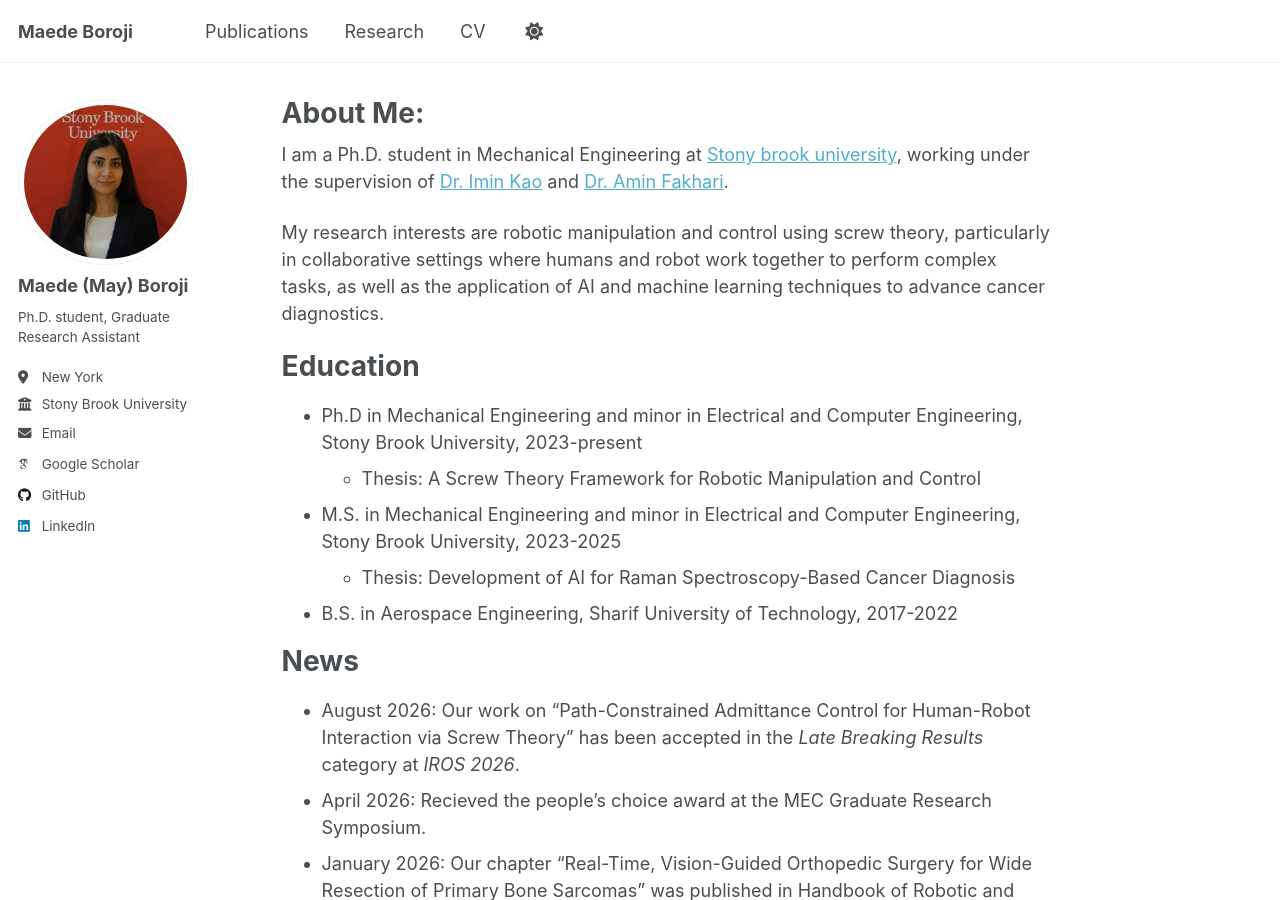
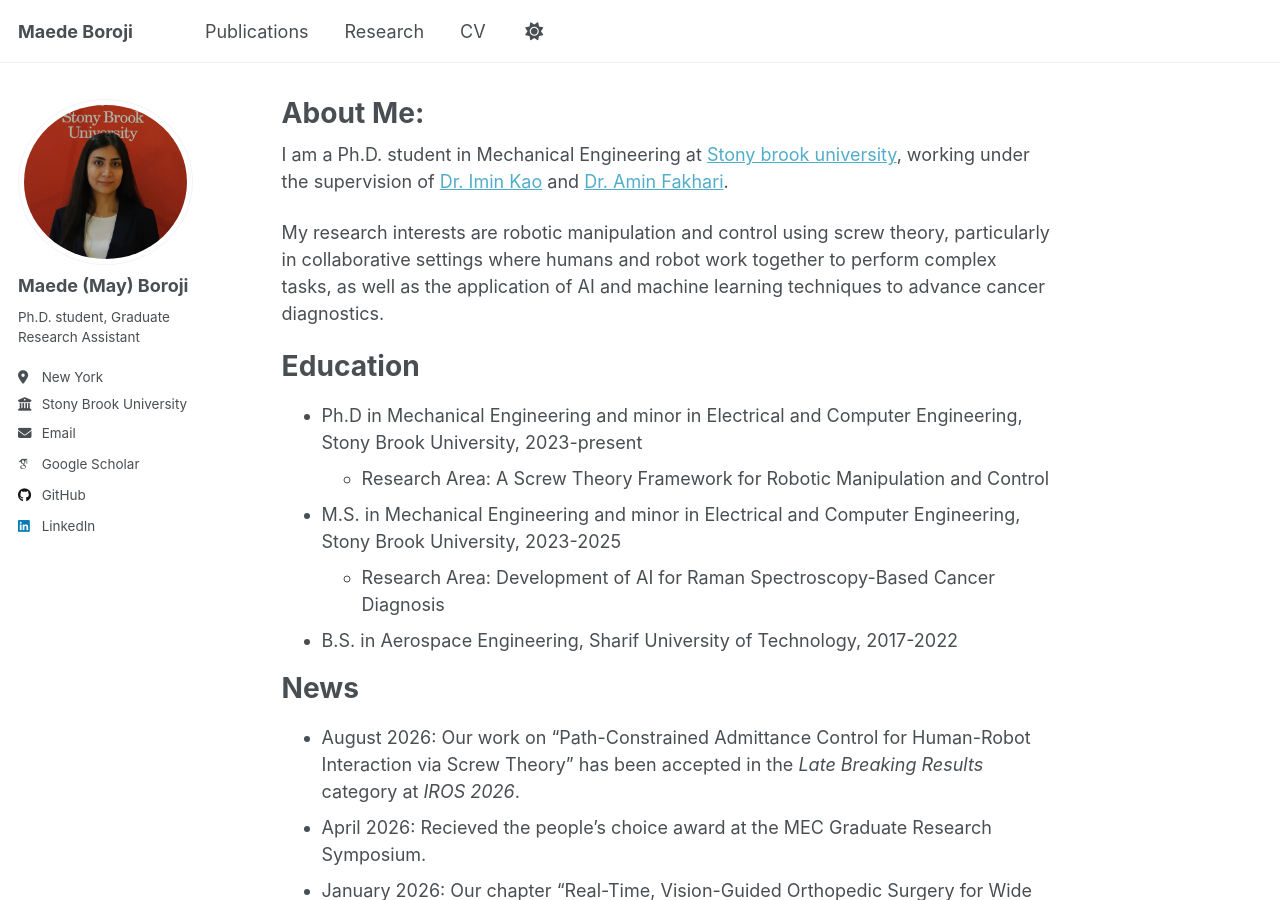
Before and after one commit to MahiBoroji/MahiBoroji.github.io, a Jekyll site: the page built from _pages/about.md, in a window 1280 px wide and 900 px high. Built offline with Jekyll 4.4.1, drawn with Linux system fonts in a browser that asks for light colours; some web fonts are replaced.

Commit message:
Update thesis to research area

```diff
--- a/_pages/about.md
+++ b/_pages/about.md
@@ -14,9 +14,9 @@ My research interests are robotic manipulation and control using screw theory, p
 Education
 ======
 * Ph.D in Mechanical Engineering and minor in Electrical and Computer Engineering, Stony Brook University, 2023-present
-  * Thesis: A Screw Theory Framework for Robotic Manipulation and Control
+  * Research Area: A Screw Theory Framework for Robotic Manipulation and Control
 * M.S. in Mechanical Engineering and minor in Electrical and Computer Engineering, Stony Brook University, 2023-2025
-  * Thesis: Development of AI for Raman Spectroscopy-Based Cancer Diagnosis
+  * Research Area: Development of AI for Raman Spectroscopy-Based Cancer Diagnosis
 * B.S. in Aerospace Engineering, Sharif University of Technology, 2017-2022
 
 News
```
